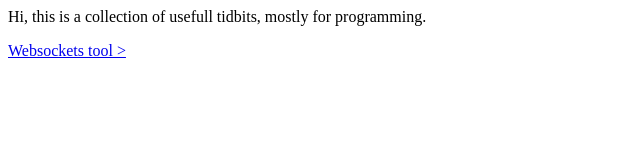
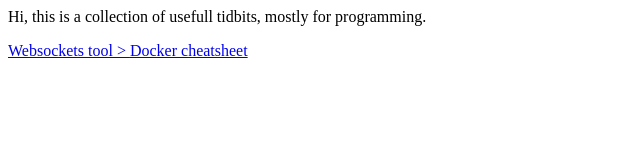
Before and after one commit to Rawne/Rawne.github.io, a plain HTML site: page index.html in a window 1280 px wide. Shown: the whole page, without its empty margins (0-640 px from the left). Drawn offline with Linux system fonts and the light colour scheme.

Commit message:
Update index.html

```diff
--- a/index.html
+++ b/index.html
@@ -1,3 +1,4 @@
 <p> Hi, this is a collection of usefull tidbits, mostly for programming. </p>
 
 <a href="/websocketstool"> Websockets tool > </a>
+<a href="https://gist.github.com/Rawne/5af8a33f59645ed4188bf5d6083961a5"> Docker cheatsheet </a>
```
